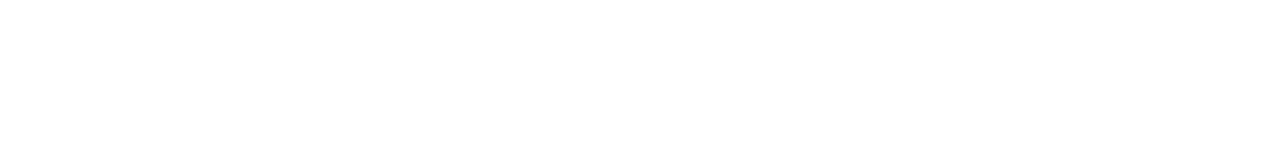
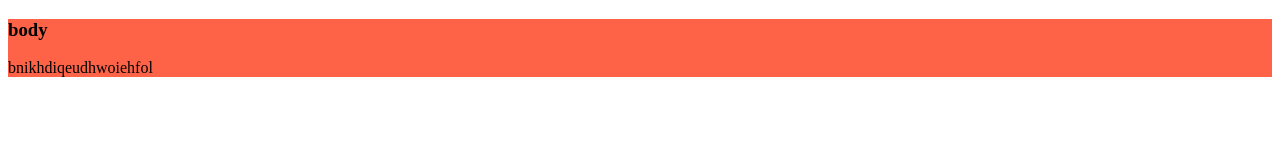
Before and after one commit to abujor10/myfirst, a plain HTML site: page index.html in a window 1280 px wide. Drawn offline with Linux system fonts and the light colour scheme.

Commit message:
added first vlog

```diff
--- a/index.html
+++ b/index.html
@@ -5,8 +5,12 @@
                <meta name="viewport" content="width=device-width, initial-scale=1.0">
                <title>myfirst github report
                </title>
+               <link rel="stylesheet" href="style/blog.css">
 </head>
+<div>
+<h3>body </h3>
+<p>bnikhdiqeudhwoiehfol</p>
 <body>
-
+  </div>
 </body>
 </html>
--- /dev/null
+++ b/style/blog.css
@@ -0,0 +1 @@
+div{ background-color: tomato;}
```
